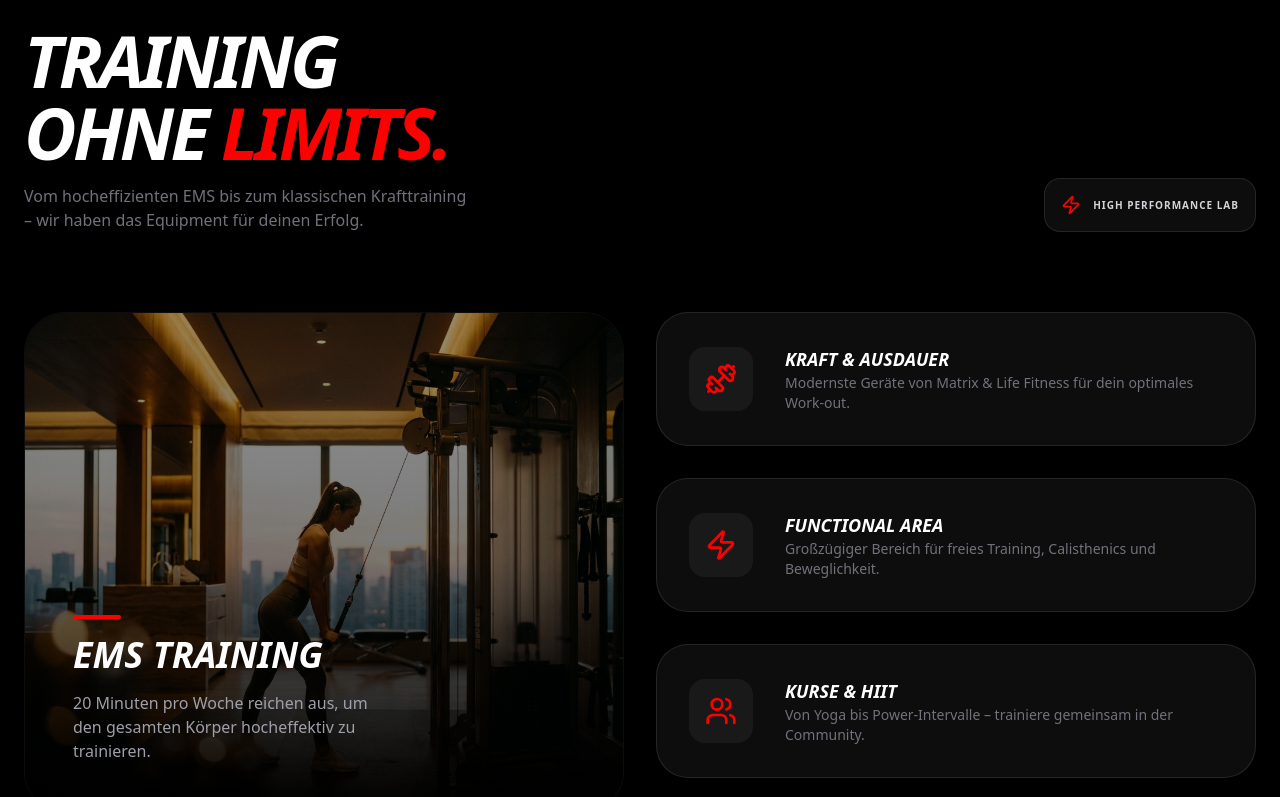
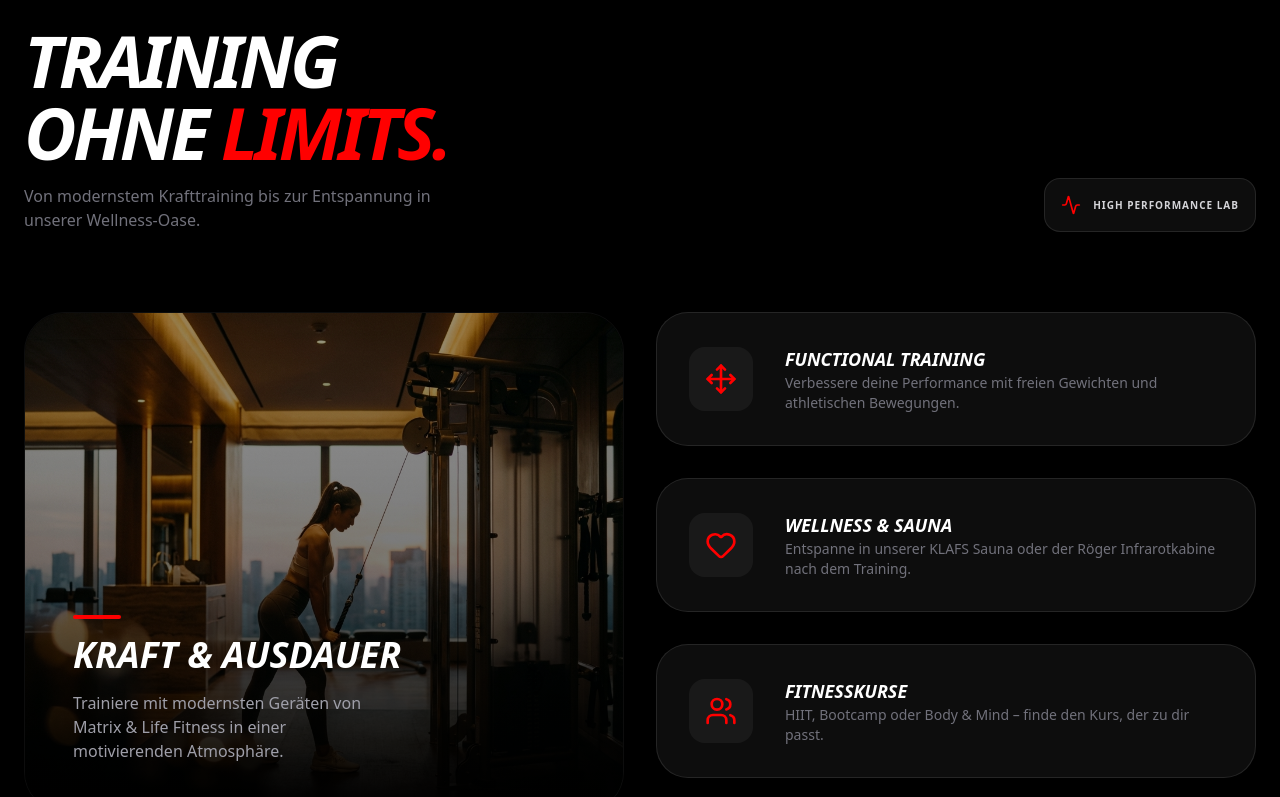
Before and after one commit to rhentschel/casasports-fitness, a Next.js app: page / in a window 1280 px wide. Shown: the part 2000-2797 px from the top of the page. Built offline with nearby package versions, Linux system fonts and the light colour scheme; no server answers.

Commit message:
Emergency Fix: Content correction, auth redirects, and auth callback

```diff
--- /dev/null
+++ b/app/auth/callback/route.ts
@@ -0,0 +1,20 @@
+import { NextResponse } from 'next/server'
+import { createClient } from '@/utils/supabase/server'
+
+export async function GET(request: Request) {
+    const { searchParams, origin } = new URL(request.url)
+    const code = searchParams.get('code')
+    // if "next" is in search params, use it as the redirection URL
+    const next = searchParams.get('next') ?? '/dashboard'
+
+    if (code) {
+        const supabase = await createClient()
+        const { error } = await supabase.auth.exchangeCodeForSession(code)
+        if (!error) {
+            return NextResponse.redirect(`${origin}${next}`)
+        }
+    }
+
+    // return the user to an error page with instructions
+    return NextResponse.redirect(`${origin}/login?message=Authentifizierung fehlgeschlagen`)
+}
--- a/app/login/actions.ts
+++ b/app/login/actions.ts
@@ -20,7 +20,7 @@ export async function login(formData: FormData) {
     }
 
     revalidatePath('/', 'layout')
-    redirect('/')
+    redirect('/dashboard')
 }
 
 export async function signup(formData: FormData) {
@@ -61,5 +61,5 @@ export async function verifyOtp(formData: FormData) {
     }
 
     revalidatePath('/', 'layout')
-    redirect('/')
+    redirect('/dashboard')
 }
--- a/app/page.tsx
+++ b/app/page.tsx
@@ -1,8 +1,22 @@
 import Link from 'next/link';
-import { ArrowRight, CheckCircle2, Star, Users, Award, PlayCircle, MessageSquare, Calendar, MapPin, Zap, Dumbbell, ShieldCheck, Phone, Mail, Clock } from 'lucide-react';
+import { ArrowRight, CheckCircle2, Star, Users, Award, PlayCircle, MessageSquare, Calendar, MapPin, Zap, Dumbbell, ShieldCheck, Phone, Mail, Clock, Heart, Move, Activity } from 'lucide-react';
 import Image from 'next/image';
+import { createClient } from '@/utils/supabase/server';
+import { redirect } from 'next/navigation';
 
-export default function LandingPage() {
+export default async function LandingPage() {
+  try {
+    const supabase = await createClient();
+    const { data: { user } } = await supabase.auth.getUser();
+
+    // Auto-redirect to dashboard if already logged in
+    if (user) {
+      redirect('/dashboard');
+    }
+  } catch (e) {
+    console.warn('Session check on landing page failed, likely due to missing Supabase config.');
+  }
+
   return (
     <main className="min-h-screen bg-black text-white selection:bg-[#FF0000] selection:text-white overflow-x-hidden">
 
@@ -128,11 +142,11 @@ export default function LandingPage() {
           <div className="flex flex-col md:flex-row justify-between items-end gap-10">
             <div className="space-y-4">
               <h2 className="text-5xl md:text-7xl font-black tracking-tighter uppercase italic">TRAINING <br /> OHNE <span className="text-[#FF0000]">LIMITS.</span></h2>
-              <p className="text-zinc-500 font-medium max-w-md">Vom hocheffizienten EMS bis zum klassischen Krafttraining – wir haben das Equipment für deinen Erfolg.</p>
+              <p className="text-zinc-500 font-medium max-w-md">Von modernstem Krafttraining bis zur Entspannung in unserer Wellness-Oase.</p>
             </div>
             <div className="flex gap-4">
               <div className="p-4 glass-card rounded-2xl flex items-center gap-3">
-                <Zap className="w-5 h-5 text-[#FF0000]" />
+                <Activity className="w-5 h-5 text-[#FF0000]" />
                 <span className="text-[10px] font-black uppercase tracking-widest text-zinc-300">High Performance Lab</span>
               </div>
             </div>
@@ -140,19 +154,19 @@ export default function LandingPage() {
 
           <div className="grid grid-cols-1 md:grid-cols-2 gap-8">
             <div className="relative group overflow-hidden rounded-[40px] h-[500px] border border-white/5">
-              <img src="/login_hero_fitness.png" alt="EMS Training" className="absolute inset-0 w-full h-full object-cover opacity-60 group-hover:scale-105 transition-transform duration-700" />
+              <img src="/login_hero_fitness.png" alt="Krafttraining" className="absolute inset-0 w-full h-full object-cover opacity-60 group-hover:scale-105 transition-transform duration-700" />
               <div className="absolute inset-0 bg-gradient-to-t from-black via-black/20 to-transparent" />
               <div className="absolute bottom-10 left-10 p-2 space-y-4">
                 <div className="w-12 h-1 bg-[#FF0000] rounded-full" />
-                <h3 className="text-4xl font-black uppercase italic">EMS TRAINING</h3>
-                <p className="text-zinc-400 font-medium max-w-xs">20 Minuten pro Woche reichen aus, um den gesamten Körper hocheffektiv zu trainieren.</p>
+                <h3 className="text-4xl font-black uppercase italic">KRAFT & AUSDAUER</h3>
+                <p className="text-zinc-400 font-medium max-w-xs">Trainiere mit modernsten Geräten von Matrix & Life Fitness in einer motivierenden Atmosphäre.</p>
               </div>
             </div>
             <div className="space-y-8">
               {[
-                { title: 'Kraft & Ausdauer', desc: 'Modernste Geräte von Matrix & Life Fitness für dein optimales Work-out.', icon: Dumbbell },
-                { title: 'Functional Area', desc: 'Großzügiger Bereich für freies Training, Calisthenics und Beweglichkeit.', icon: Zap },
-                { title: 'Kurse & HIIT', desc: 'Von Yoga bis Power-Intervalle – trainiere gemeinsam in der Community.', icon: Users },
+                { title: 'Functional Training', desc: 'Verbessere deine Performance mit freien Gewichten und athletischen Bewegungen.', icon: Move },
+                { title: 'Wellness & Sauna', desc: 'Entspanne in unserer KLAFS Sauna oder der Röger Infrarotkabine nach dem Training.', icon: Heart },
+                { title: 'Fitnesskurse', desc: 'HIIT, Bootcamp oder Body & Mind – finde den Kurs, der zu dir passt.', icon: Users },
               ].map(item => (
                 <div key={item.title} className="glass-card p-8 rounded-[32px] flex items-center gap-8 hover:bg-white/5 transition-colors border-white/5">
                   <div className="w-16 h-16 bg-white/5 rounded-2xl flex items-center justify-center text-[#FF0000] shrink-0">
@@ -180,8 +194,8 @@ export default function LandingPage() {
           <div className="grid grid-cols-1 md:grid-cols-3 gap-8">
             {[
               { name: 'Starter', price: '49,90', features: ['Basis Training', '24/7 Zugang', 'App Check-In', 'Standard Support'], recommended: false },
-              { name: 'Professional', price: '69,90', features: ['Alles aus Starter', 'Getränke Flatrate', 'Sauna & Wellness', 'AI Coach Zugang'], recommended: true },
-              { name: 'VIP Premium', price: '89,90', features: ['Alles aus Professional', 'Monatliches 1:1', 'EMS Inklusive', 'Exklusive Events'], recommended: false },
+              { name: 'Professional', price: '69,90', features: ['Alles aus Starter', 'Getränke Flatrate', 'KLAFS Sauna Zugang', 'AI Coach Zugang'], recommended: true },
+              { name: 'VIP Premium', price: '89,90', features: ['Alles aus Professional', 'Monatliches 1:1 Coaching', 'Infrarotkabine Inkl.', 'Exklusive Events'], recommended: false },
             ].map((tier) => (
               <div key={tier.name} className={`relative glass-card p-10 rounded-[48px] border-white/5 flex flex-col justify-between h-full transition-transform hover:scale-[1.02] ${tier.recommended ? 'shadow-2xl shadow-[#FF0000]/10 border-[#FF0000]/20' : ''}`}>
                 {tier.recommended && (
```
Also changed, not shown: public/sw.js.
